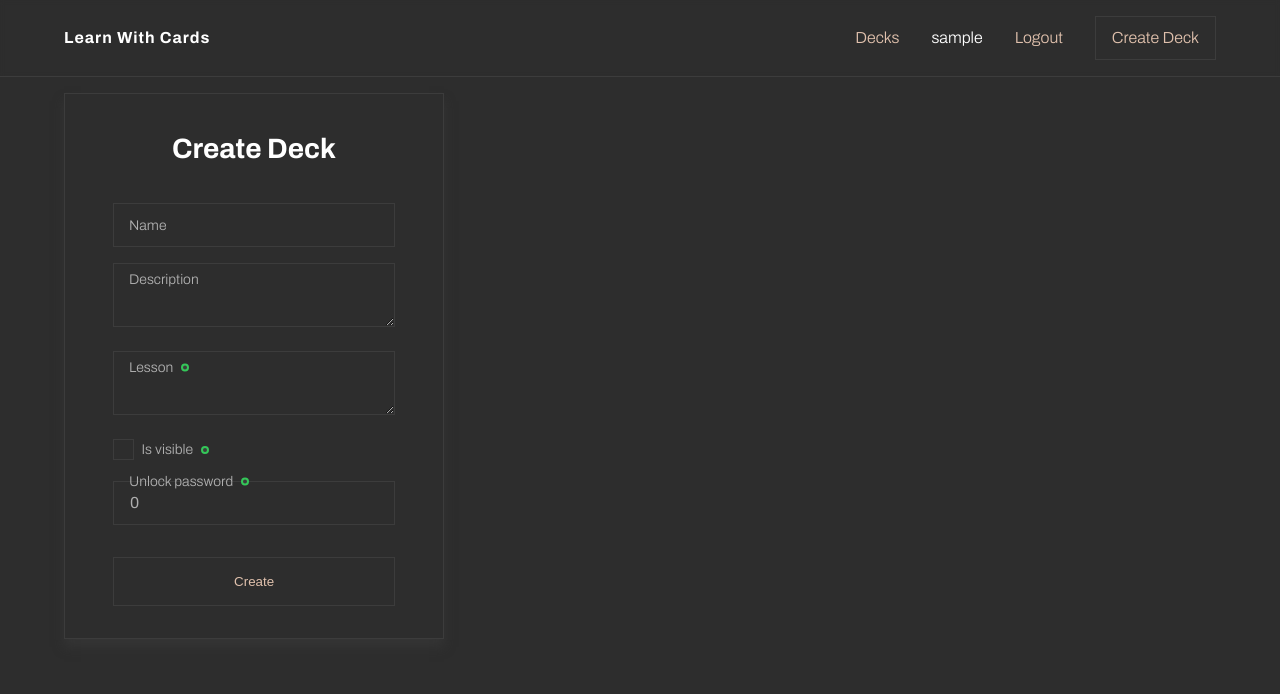
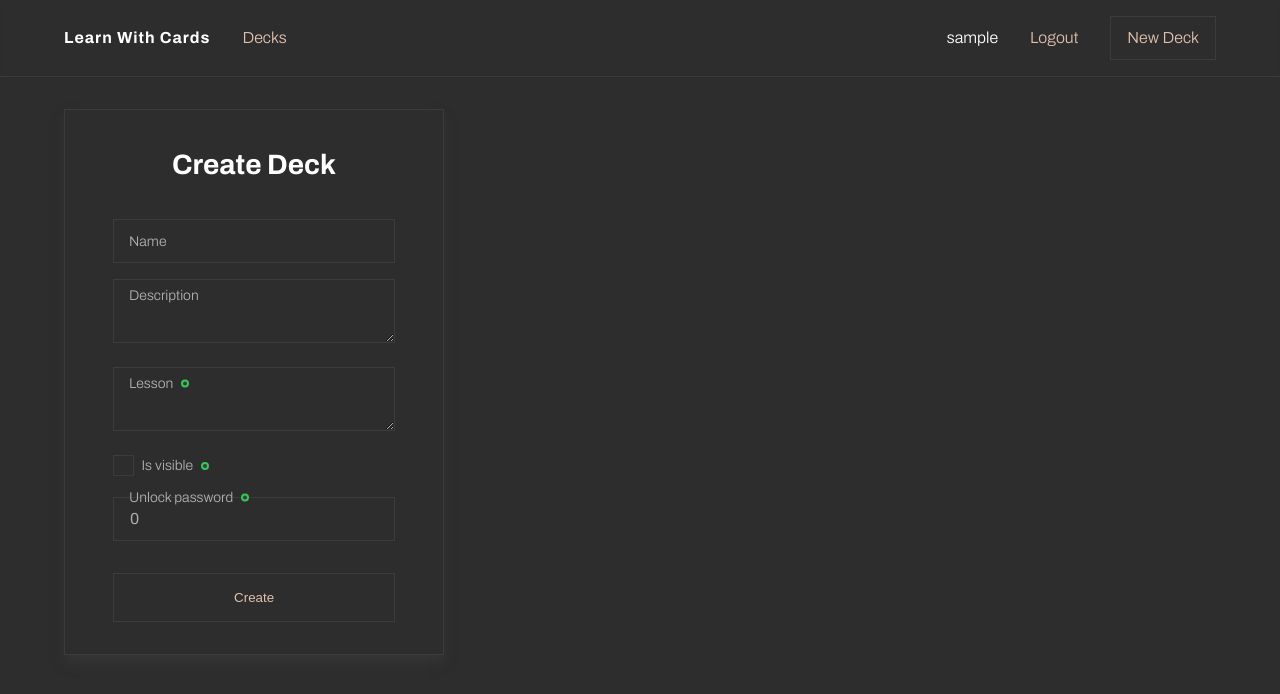
Before and after one commit to Instelce/LearningDecks, a Django app: page /create-deck/ in a window 1280 px wide. Shown: the top 694 px of the page. Run offline with Django 4.2, Linux system fonts and the light colour scheme; the visitor is signed in with stand-in values (Sample User, id 1).

Commit message:
adding notification style

```diff
--- a/cards/static/css/main.css
+++ b/cards/static/css/main.css
@@ -188,16 +188,16 @@ html.has-scroll-dragging {
   font-weight: 700;
   letter-spacing: 1px;
 }
-.navbar .navbar-links {
+.navbar .navbar-section {
   display: flex;
   flex-direction: row;
   justify-content: space-between;
   align-items: center;
 }
-.navbar .navbar-links > li {
+.navbar .navbar-section > li {
   margin-right: 2rem;
 }
-.navbar .navbar-links li:last-child {
+.navbar .navbar-section li:last-child {
   margin-right: 0px;
 }
 
@@ -269,6 +269,35 @@ html.has-scroll-dragging {
   transform-origin: left;
 }
 
+.notification {
+  padding: 1rem 2rem;
+  position: absolute;
+  bottom: 2rem;
+  left: 50%;
+  transform: translateX(-50%);
+  border: 1px solid #3c3c3c;
+  animation: appear 0.3s, disappear 0.3s 3s forwards;
+}
+.notification.success {
+  border: 1px solid #34C759;
+}
+
+@keyframes appear {
+  0% {
+    opacity: 0;
+  }
+  100% {
+    opacity: 1;
+  }
+}
+@keyframes disappear {
+  0% {
+    opacity: 1;
+  }
+  100% {
+    opacity: 0;
+  }
+}
 ::-webkit-scrollbar {
   background: transparent;
   width: 6px;
@@ -288,7 +317,13 @@ body {
 
 .scroll-container {
   display: block;
-  margin: 1rem 4rem;
+  margin: 2rem 4rem;
+}
+
+.center-content {
+  display: flex;
+  align-items: center;
+  justify-content: center;
 }
 
 form {
--- /dev/null
+++ b/cards/static/scss/components/_notification.scss
@@ -0,0 +1,32 @@
+.notification {
+    padding: 1rem 2rem;
+    position: absolute;
+    bottom: 2rem;
+    left: 50%;
+    transform: translateX(-50%);
+
+    border: 1px solid $color-gray;
+
+    animation: appear 0.3s, disappear 0.3s 3s forwards;
+
+    &.success {
+        border: 1px solid $color-green;
+    }
+}
+
+@keyframes appear {
+    0% {
+        opacity: 0;
+    }
+    100% {
+        opacity: 1;
+    }
+}
+@keyframes disappear {
+    0% {
+        opacity: 1;
+    }
+    100% {
+        opacity: 0;
+    }
+}
--- a/cards/static/scss/layout/_navbar.scss
+++ b/cards/static/scss/layout/_navbar.scss
@@ -22,7 +22,7 @@
         letter-spacing: 1px;
     }
 
-    .navbar-links {
+    .navbar-section {
         display: flex;
         flex-direction: row;
         justify-content: space-between;
--- a/cards/static/scss/main.scss
+++ b/cards/static/scss/main.scss
@@ -12,7 +12,8 @@
 
 @import
     './components/buttons',
-    './components/links';
+    './components/links',
+    './components/notification';
 
 @import
     './modules/base',
--- a/cards/static/scss/modules/_base.scss
+++ b/cards/static/scss/modules/_base.scss
@@ -17,5 +17,11 @@ body {
 
 .scroll-container {
     display: block;
-    margin: 1rem 4rem;
+    margin: 2rem 4rem;
 }
+
+.center-content {
+    display: flex;
+    align-items: center;
+    justify-content: center;
+}
--- a/cards/templates/base.html
+++ b/cards/templates/base.html
@@ -16,16 +16,16 @@
 </head>
 <body>
     <nav class="navbar">
-        <h1 class="navbar-brand">
-            <a href="{% url 'home' %}">Learn With Cards</a>
-        </h1>
-        <ul class="navbar-links">
+        <ul class="navbar-section">
+            <li><a href="{% url 'home' %}" class="navbar-brand">Learn With Cards</a></li>
             <li><a href="{% url 'card-deck-list' %}" class="link">Decks</a></li>
+        </ul>
+        <ul class="navbar-section">
             {% if user.is_authenticated %}
                 <li>{{ user.username }}</li>
 
                 <li><a href="{% url 'logout' %}" class="link">Logout</a></li>
-                <li><a href="{% url 'card-deck-create' %}" class="button small">Create Deck</a></li>
+                <li><a href="{% url 'card-deck-create' %}" class="button small">New Deck</a></li>
             {% else %}
                 <li><a href="{% url 'login' %}" class="link">Login</a></li>
                 <li><a href="{% url 'sign-in' %}" class="button small">Sign In</a></li>
@@ -34,7 +34,7 @@
     </nav>
     {% if messages %}
     {% for message in messages %}
-        <div class="message-{{ message.tags }}">
+        <div class="notification {{ message.tags }}">
             {{ message }}
         </div>
     {% endfor %}
```
Also changed, not shown: 1 other file.
